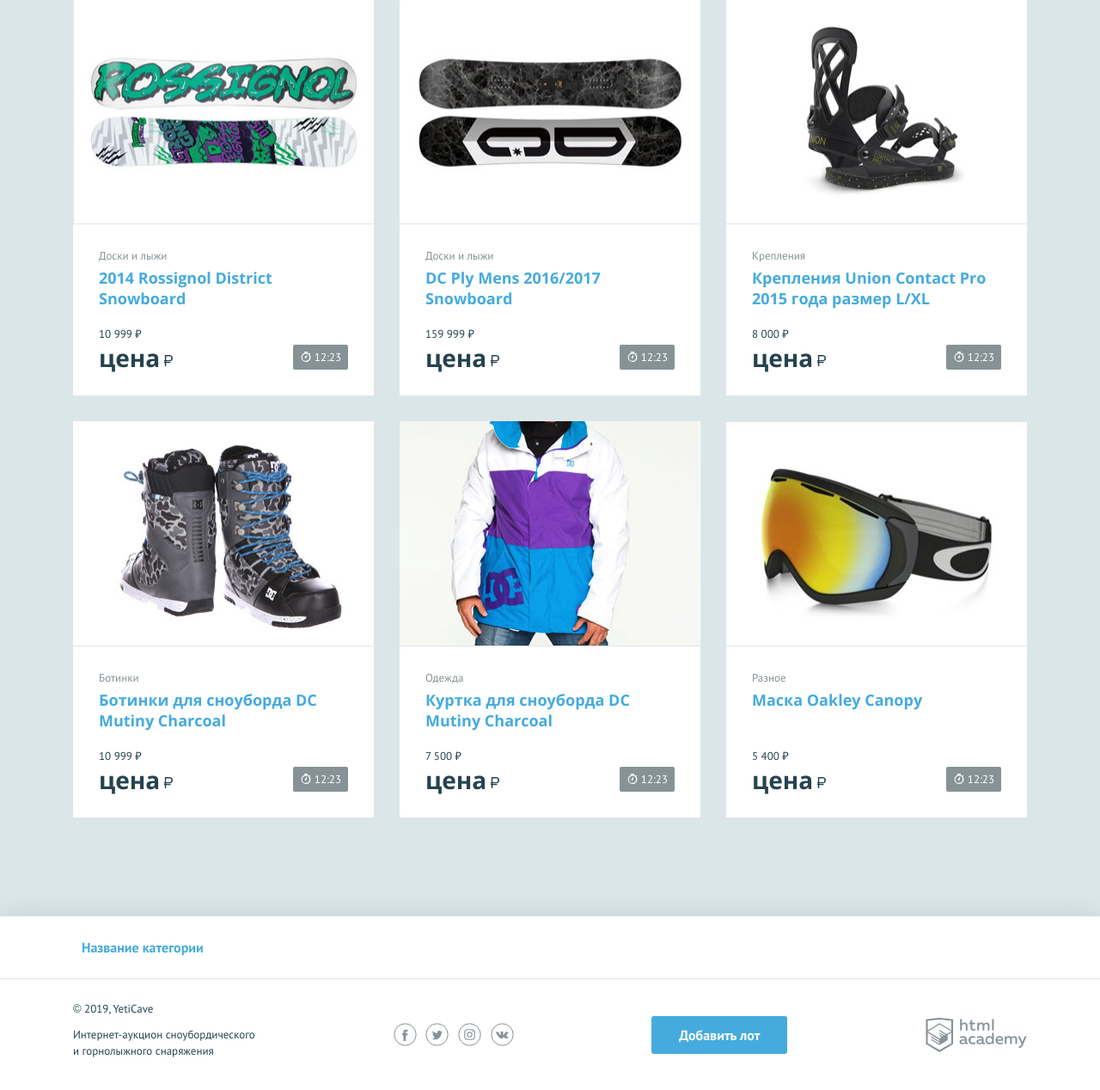
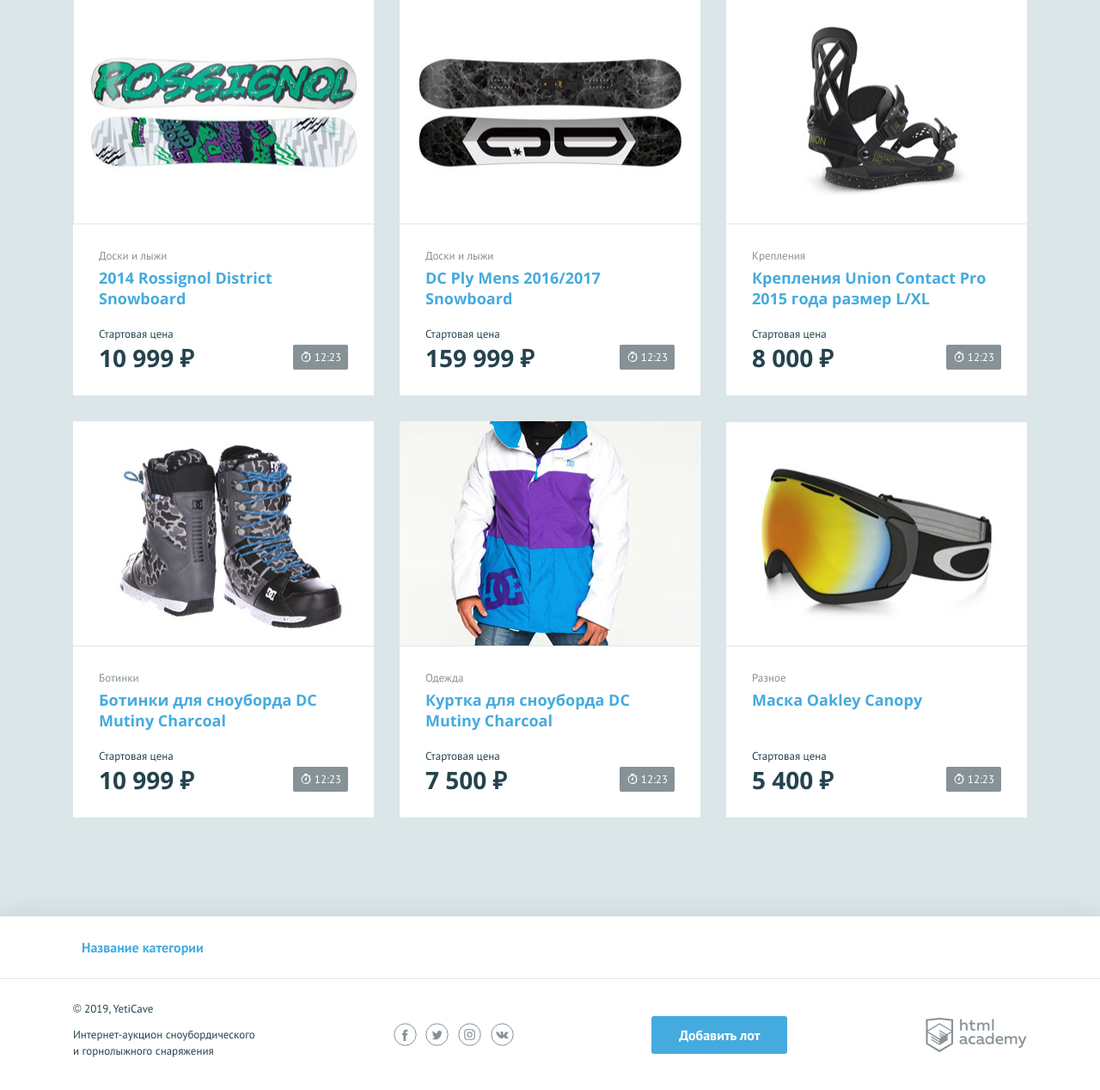
Before and after one commit to dr-ak/93369-yeticave-1, a PHP site: page / in a window 1280 px wide. Shown: the part 637-1905 px from the top of the page at 86% size. Run offline with PHP 8.4, Linux system fonts and the light colour scheme.

Commit message:
fixed flow from prev quest

```diff
--- a/index.php
+++ b/index.php
@@ -13,7 +13,8 @@ $goodsList = [
     ["name" => "Маска Oakley Canopy", "category" => 5, "price" => 5400, "imgUrl" => "img/lot-6.jpg"],
 ];
 
-function formatPrice(int $price): string {
+function formatPrice(int $price): string
+{
     return number_format(ceil($price), 0, '', ' ') . " ₽";
 }
 ?>
@@ -94,10 +95,10 @@ function formatPrice(int $price): string {
                                 <h3 class="lot__title"><a class="text-link" href="pages/lot.html"><?= $good["name"] ?></a></h3>
                                 <div class="lot__state">
                                     <div class="lot__rate">
-                                        <span class="lot__amount">
+                                        <span class="lot__amount">Стартовая цена</span>
+                                        <span class="lot__cost">
                                             <?= formatPrice($good["price"]) ?>
                                         </span>
-                                        <span class="lot__cost">цена<b class="rub">р</b></span>
                                     </div>
                                     <div class="lot__timer timer">
                                         12:23
```
